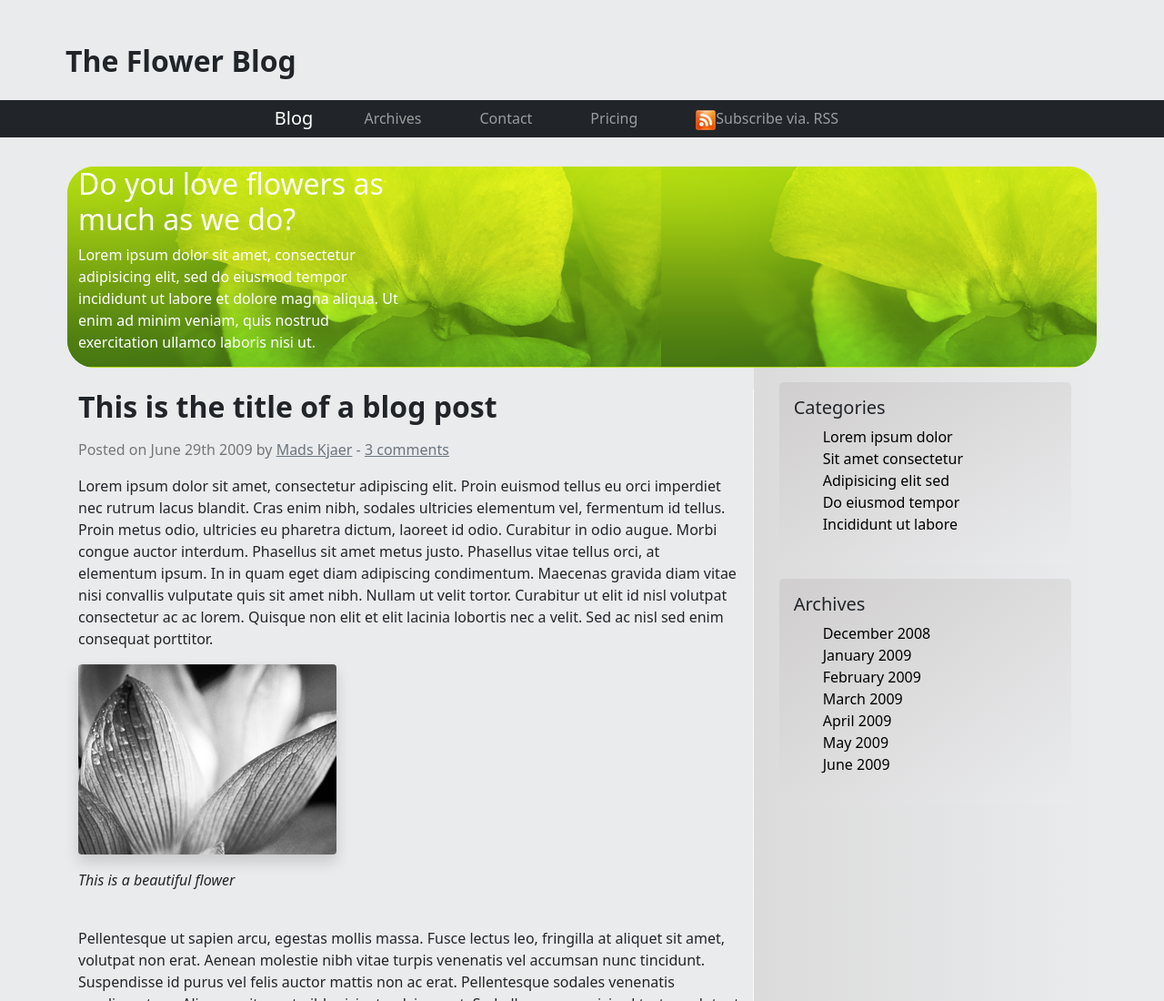
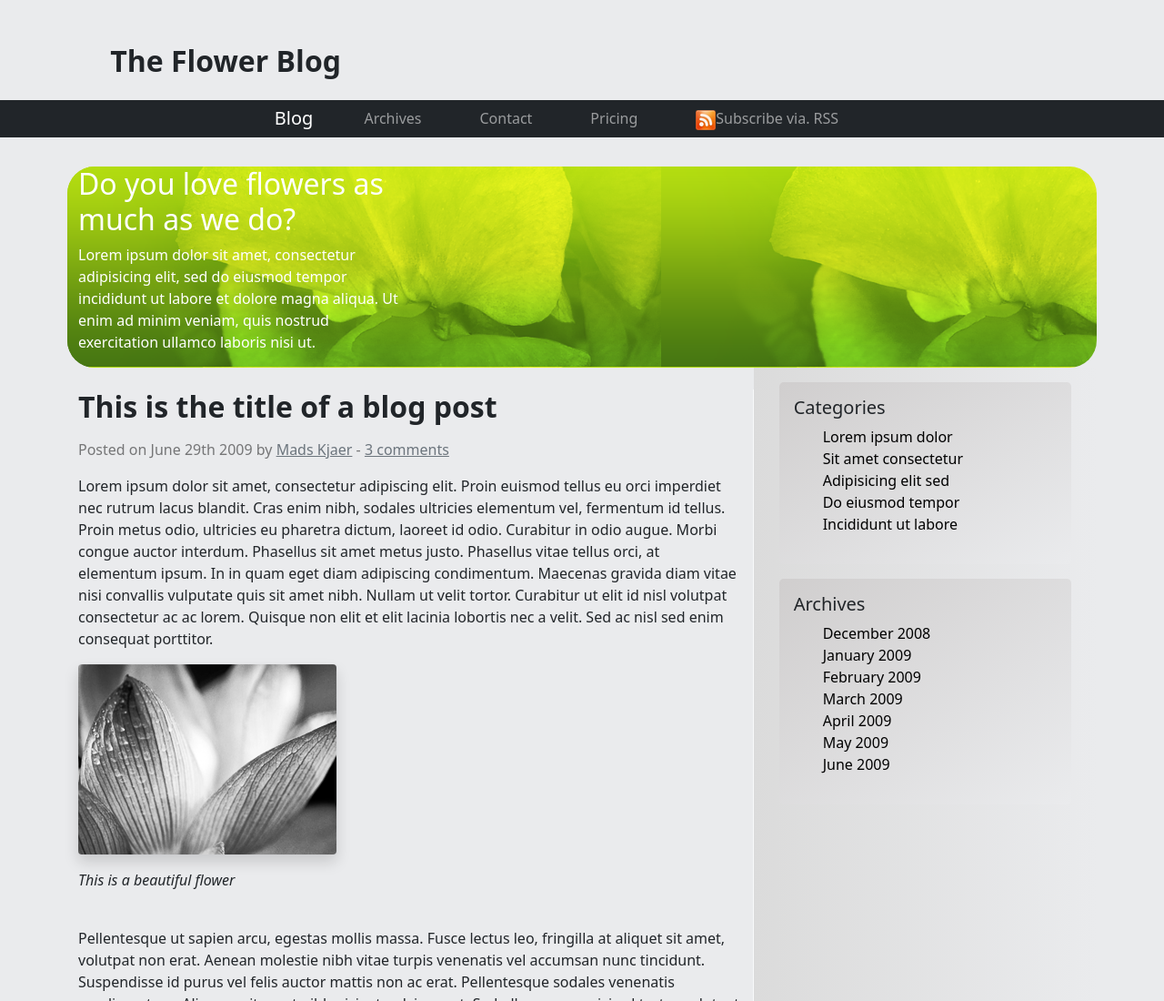
Before and after one commit to hagarahmed68896/bootstrab, a plain HTML site: page index.html in a window 1280 px wide. Shown: the top 1100 px of the page at 91% size. Drawn offline with nearby package versions, Linux system fonts and the light colour scheme.

Commit message:
lab2 bootstrap

```diff
--- a/index.html
+++ b/index.html
@@ -21,6 +21,9 @@
         .intro{
             background-image: url("./Images/intro_flower.png");
             border-radius: 30px;
+        }
+        .flower{
+          margin-left: 6%;
         }
         .link:hover{
           color: black;
@@ -62,7 +65,7 @@
 </head>
 <body>
    <div class="container-fluid col-sm-12 pt-5 ps-5 pb-3 ">
-    <h1 class="fs-2 fw-bolder ms-4 "> The Flower Blog</h1>
+    <h1 class="fs-2 fw-bolder  flower "> The Flower Blog</h1>
    </div>
    <nav class="navbar navbar-expand-md navbar-dark bg-dark p-0 ">
     <div class="container-fluid justify-content-end">
```
